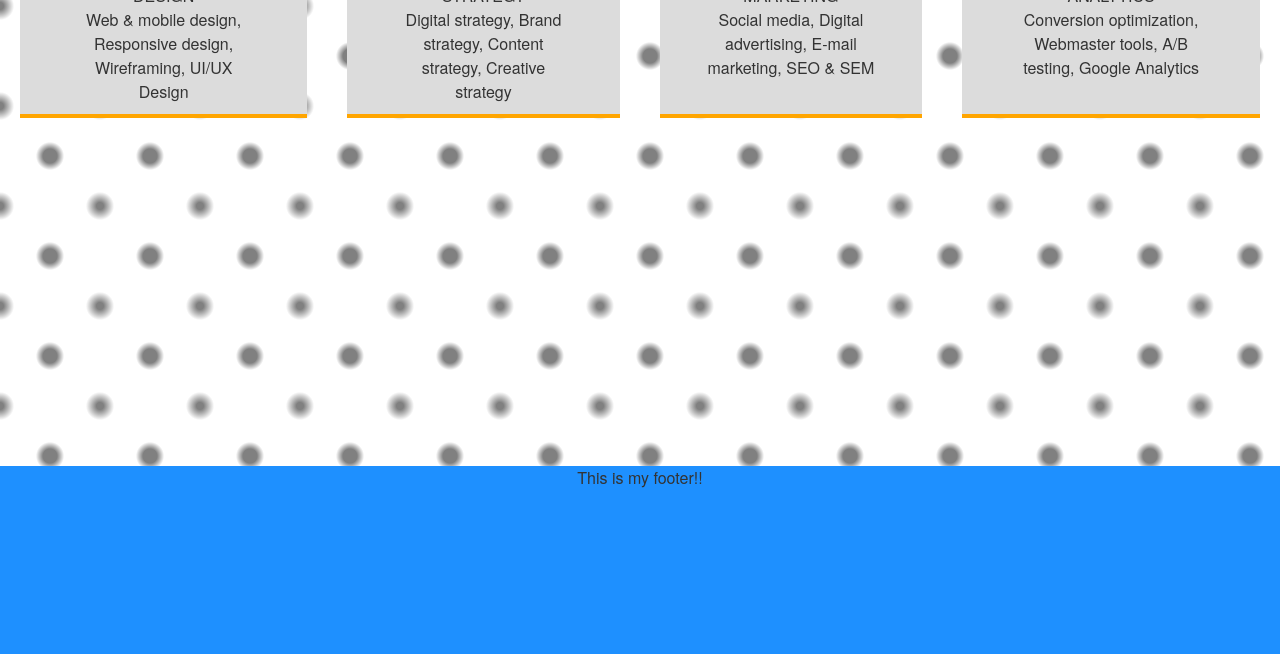
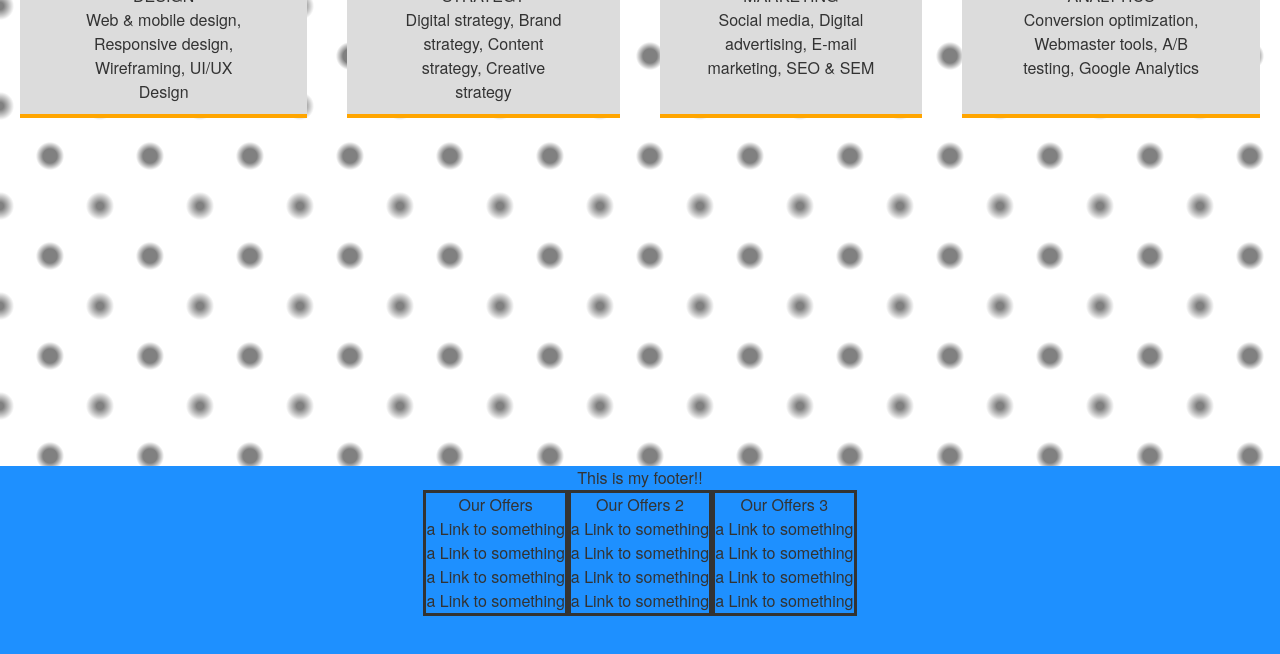
Before and after one commit to garagisti/hello_website, a plain HTML site: page index.html in a window 1280 px wide. Shown: the part 1294-1948 px from the top of the page. Drawn offline with Linux system fonts and the light colour scheme.

Commit message:
Added some boxes to the footer

```diff
--- a/index.html
+++ b/index.html
@@ -55,7 +55,40 @@
     </section>
 
     <footer class="footer">
-        <p> This is my footer!! </p>
+        <p>This is my footer!!</p>
+
+        <section>
+            <div>
+                <h2>Our Offers</h2>
+                <ul>
+                    <li>a Link to something</li>
+                    <li>a Link to something</li>
+                    <li>a Link to something</li>
+                    <li>a Link to something</li>
+                </ul>
+            </div>
+
+            <div>
+                <h2>Our Offers 2</h2>
+                <ul>
+                    <li>a Link to something</li>
+                    <li>a Link to something</li>
+                    <li>a Link to something</li>
+                    <li>a Link to something</li>
+                </ul>
+            </div>
+
+            <div>
+                <h2>Our Offers 3</h2>
+                <ul>
+                    <li>a Link to something</li>
+                    <li>a Link to something</li>
+                    <li>a Link to something</li>
+                    <li>a Link to something</li>
+                </ul>
+            </div>
+
+        </section>
     </footer>
 </body>
 
--- a/style.css
+++ b/style.css
@@ -195,16 +195,11 @@ header img {
     width: 400px;
     height: 200px;
     margin-top: 10%;
-
     -webkit-transition: all 0.5s;
 }
-
-
 header img:hover {
-
     -webkit-filter: blur(5px);
 }
-
 header h1 {
     font-size: 32px;
     font-weight: bold;
@@ -237,32 +232,26 @@ header h1 {
     margin-left: 40px;
     margin-top: 30px;
 }
-
 /*icon sizing*/
 
 .btn i {
- font-size:20px;
+    font-size: 20px;
     margin-right: 10px;
     position: relative;
     top: 2px;
 }
-
 .btn:hover i {
-
-    color:red;
+    color: red;
     -webkit-transform: rotate(2440deg);
     -webkit-transition: -webkit-transform 10s linear;
 }
-
 body {
     font-family: helveticaNeue, helvetica, sans-serif;
     line-height: 150%;
     color: #333;
 }
-
-
 .love {
-    height:120vh;
+    height: 120vh;
     background: radial-gradient(circle, transparent 10%, white 20%, white 80%, transparent 80%, transparent), radial-gradient(circle, transparent 5%, white 20%, white 80%, transparent 80%, transparent) 50px 50px, linear-gradient(grey 8px, transparent 8px) 0 -4px, linear-gradient(90deg, grey 8px, transparent 8px) -4px 0;
     background-color: grey;
     background-size: 100px 100px, 100px 100px, 50px 50px, 50px 50px;
@@ -272,62 +261,55 @@ body {
 .love h1 {
     padding-top: 10%;
     padding-bottom: 3%;
-    color:black;
+    color: black;
     font-size: 20px;
     letter-spacing: 10px;
     font-weight: bold;
     line-height: 120%;
 }
-
 .love p {
     width: 65%;
     text-align: center;
-    margin:0 auto;
-    padding-bottom:10px;
+    margin: 0 auto;
+    padding-bottom: 10px;
 }
-
 hr {
     /*    padding-top:20px;*/
     /*    padding-bottom:20px;*/
-    width:5%;
+    width: 5%;
     text-align: center;
     border-style: solid;
     border-width: 2px;
     border-color: orange;
     margin: 0 auto;
 }
-
 .love section {
     display: flex;
 }
-
 .love section div {
     margin: 20px;
     background-color: gainsboro;
     border-bottom: 4px solid orange;
-
 }
-
-
 footer {
-
     height: 25vh;
     background-color: dodgerblue;
 }
 footer p {
-
     text-align: center;
-
 }
-
-
-
+footer section {
+    display: flex;
+    justify-content: center;
+}
+footer section div {
+    border: solid;
+    text-align: center;
+}
 @media (max-width: 500px) {
-
     .love section {
         flex-direction: column;
     }
-
     .love section img {
         float: left;
         width: 100px;
```
Lines whose indentation alone changed are shown as unchanged.
